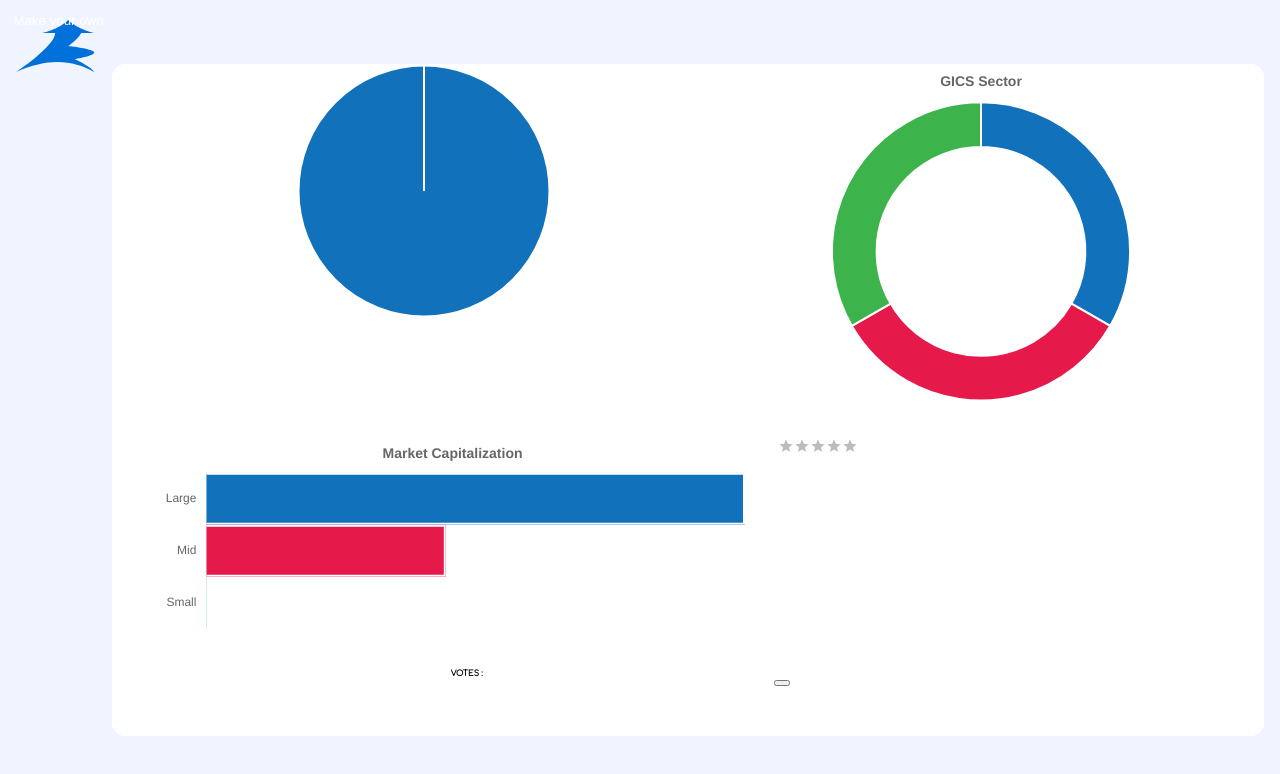
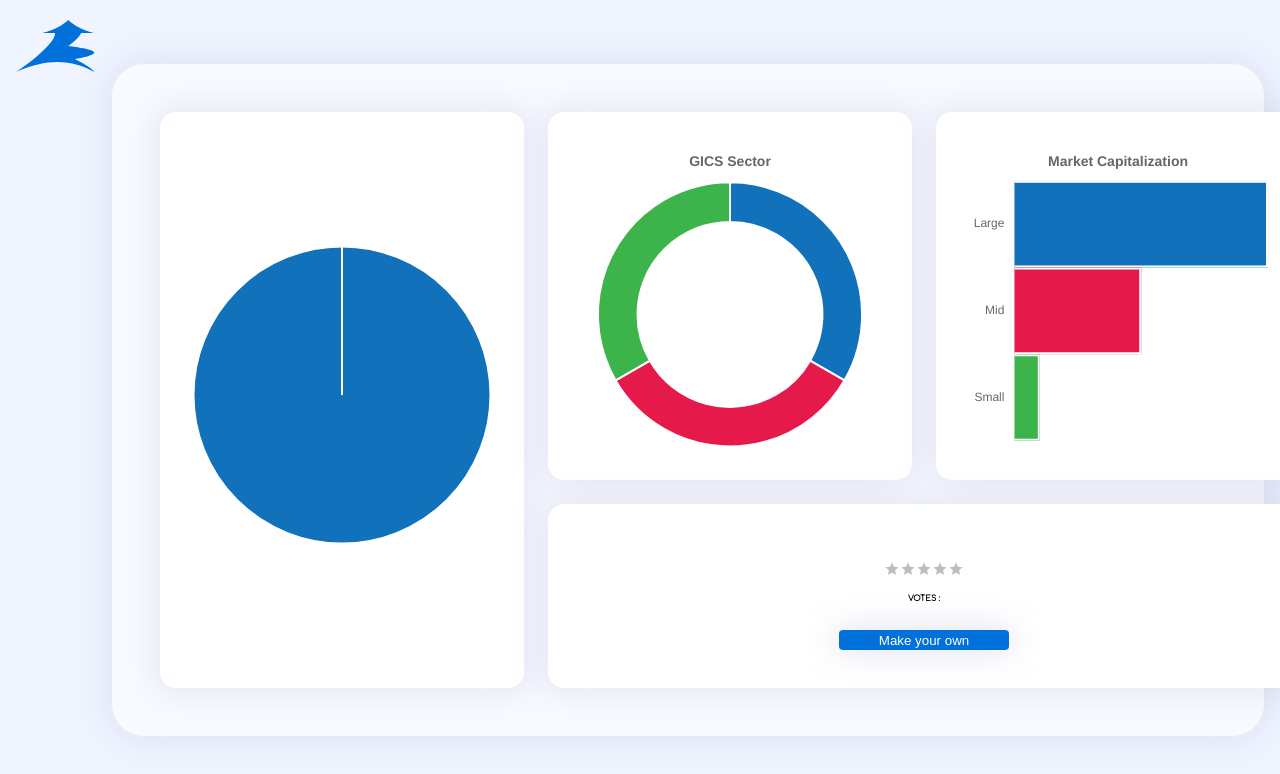
Before and after one commit to Tepeup/portfoliorater, a React (Create React App) app in the folder client/: page /chart/1 in a window 1280 px wide. Shown: the top 774 px of the page. Built offline with nearby package versions, Linux system fonts and the light colour scheme; no server answers.

Commit message:
ui changes

```diff
--- a/client/src/Components/Body/Body.styles.scss
+++ b/client/src/Components/Body/Body.styles.scss
@@ -38,9 +38,10 @@ span {
     margin-left: 1em;
     margin-top: 1em;
 }
+
 .Body {
     font-family: "Comfortaa";
-
+    width: 100vw;
     height: 100vh;
     max-height: 100vh;
     display: grid;
@@ -54,6 +55,7 @@ span {
         grid-template-columns: 1fr 1fr 1fr;
         grid-template-rows: 2fr 1fr;
         max-height: 85vh;
+        max-width: 90vw;
         grid-gap: 1.5em;
         padding: 2em;
         background-color: $baseColor;
--- a/client/src/Components/New/New.component.jsx
+++ b/client/src/Components/New/New.component.jsx
@@ -197,7 +197,7 @@ class New extends React.Component {
             <Logo height={60} width={80} />
           </div>
         </Link>
-        <div className="centerChart">
+        <div className="dashboard">
           <div id="item1">
             <Pie
               data={state}
@@ -298,6 +298,8 @@ class New extends React.Component {
               }}
             />
           </div>
+          <div className="searchandsend">
+            {" "}
             <div key={this.state.rating} className="stockSearch" id="item2">
               <SimpleRating rating={this.state.rating} link={this.state.link} />
             </div>
@@ -306,10 +308,11 @@ class New extends React.Component {
             </div>
             <div className="stockSearch" id="item4">
               <button>
-              <Link className="Link" to="/">
+                <Link className="Linkto" to="/">
                   Make your own
                 </Link>
               </button>
+            </div>
           </div>
         </div>
       </div>
--- a/client/src/Components/New/New.styles.scss
+++ b/client/src/Components/New/New.styles.scss
@@ -5,3 +5,10 @@
     font-size: 0.5rem;
     font-weight: 600;
 }
+
+.Linkto {
+    align-self: center;
+    text-decoration: none;
+    color: white;
+    width: fit-content;
+}
```
Lines whose indentation alone changed are shown as unchanged.
